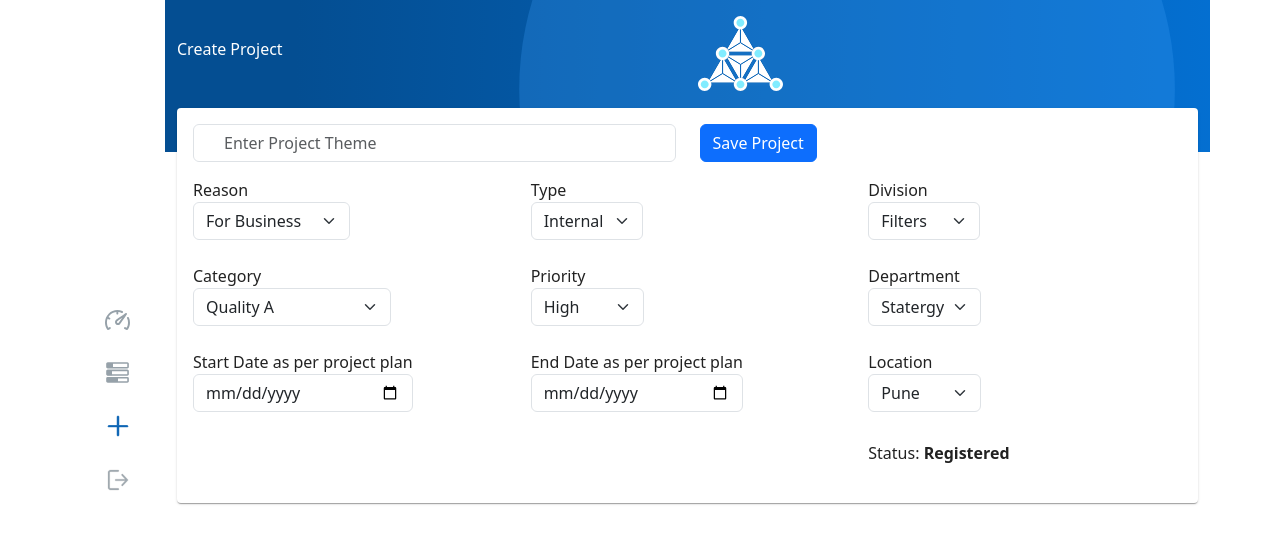
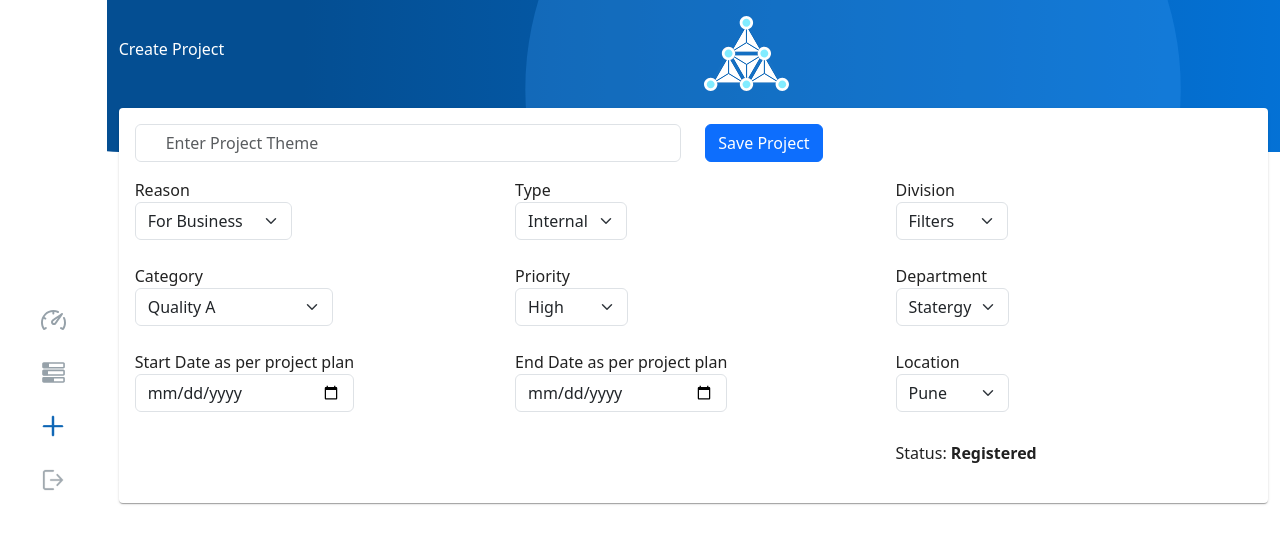
Before and after one commit to archanashinde113/netlify_deploy, a React (Create React App) app: page /dashboard in a window 1280 px wide. Shown: the top 544 px of the page. Built offline with nearby package versions, Linux system fonts and the light colour scheme.

Commit message:
modified

```diff
--- a/src/components/CSS/style.css
+++ b/src/components/CSS/style.css
@@ -267,3 +267,15 @@ input[type="text"] {
 .slide {
   padding: 0 5px; /* Adjust this value to set the gap between slides */
 }
+
+.placewidth{
+  width: 100% !important;
+  min-width: 100% !important;
+  padding-right: 100px;
+}
+
+/* Ensure select element takes full width */
+.form-select {
+  width: 100%;
+  box-sizing: border-box;
+}
--- a/src/components/dashboard.js
+++ b/src/components/dashboard.js
@@ -79,7 +79,7 @@ const AddProject = () => {
   };
 
   return (
-    <div className="container">
+    <div className="container-fluid">
 
       {error && <div className="alert alert-danger">{error}</div>}
       <form onSubmit={handleSubmit}>
@@ -121,7 +121,7 @@ const AddProject = () => {
 
                   <label htmlFor="Reason" className="form-label">Reason
                     <select
-                      className="form-select form-control"
+                      className="form-select"
                       id="Reason"
                       value={Reason}
                       onChange={(e) => setReason(e.target.value)}
--- a/src/components/login.js
+++ b/src/components/login.js
@@ -76,7 +76,7 @@ const Login = () => {
                 type="email"
                 id="email"
                 autocomplete="email"
-                className="form-control"
+                className="form-control placewidth"
                 placeholder="Email"
                 value={email}
                 onChange={(e) => setEmail(e.target.value)}
@@ -90,7 +90,7 @@ const Login = () => {
                 type="password"
                 id="password"
                 autocomplete="password"
-               className="form-control"
+               className="form-control placewidth"
                 placeholder="Password"
                 value={password}
                 onChange={(e) => setPassword(e.target.value)}
--- a/src/components/projectlist.js
+++ b/src/components/projectlist.js
@@ -128,7 +128,7 @@ const ProjectList = () => {
 
   return (
 
-    <div className="container">
+    <div className="container-fluid">
       <div className='row'>
         <div className='col-md-1'>
           <div className="img-proj">
```
